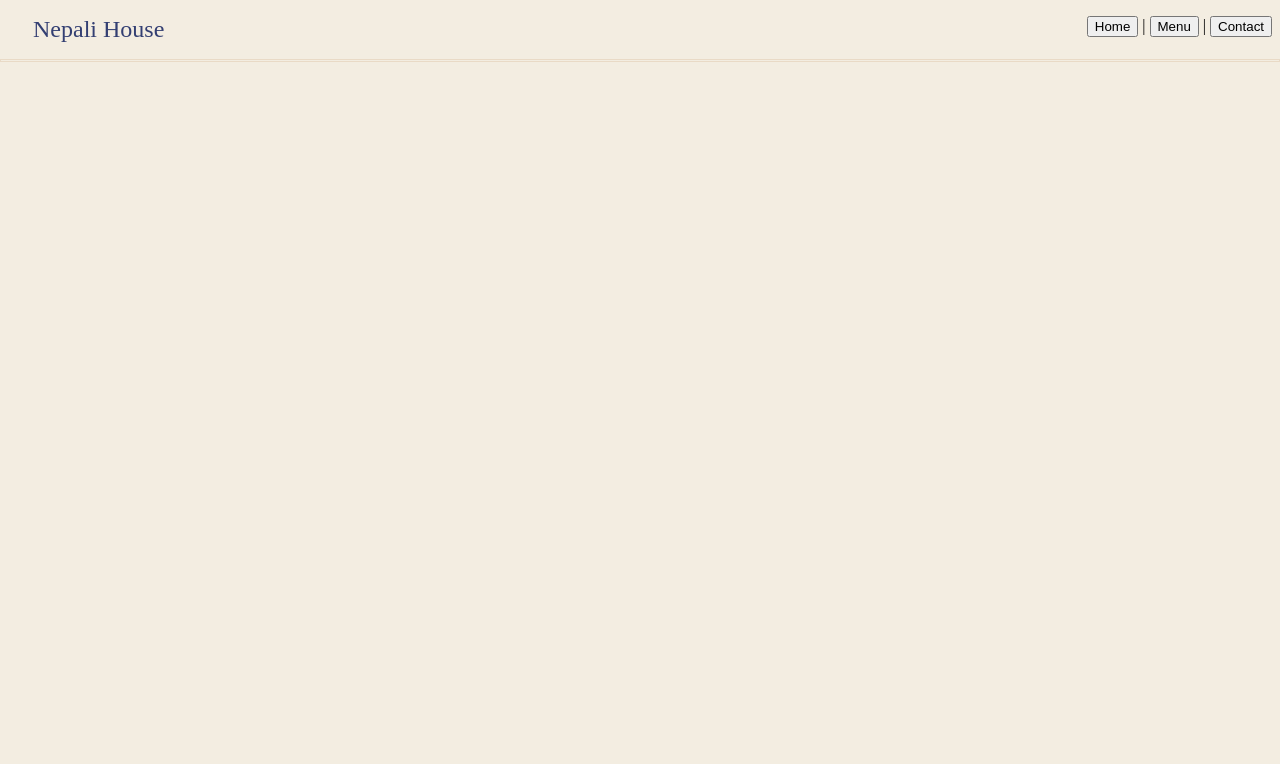
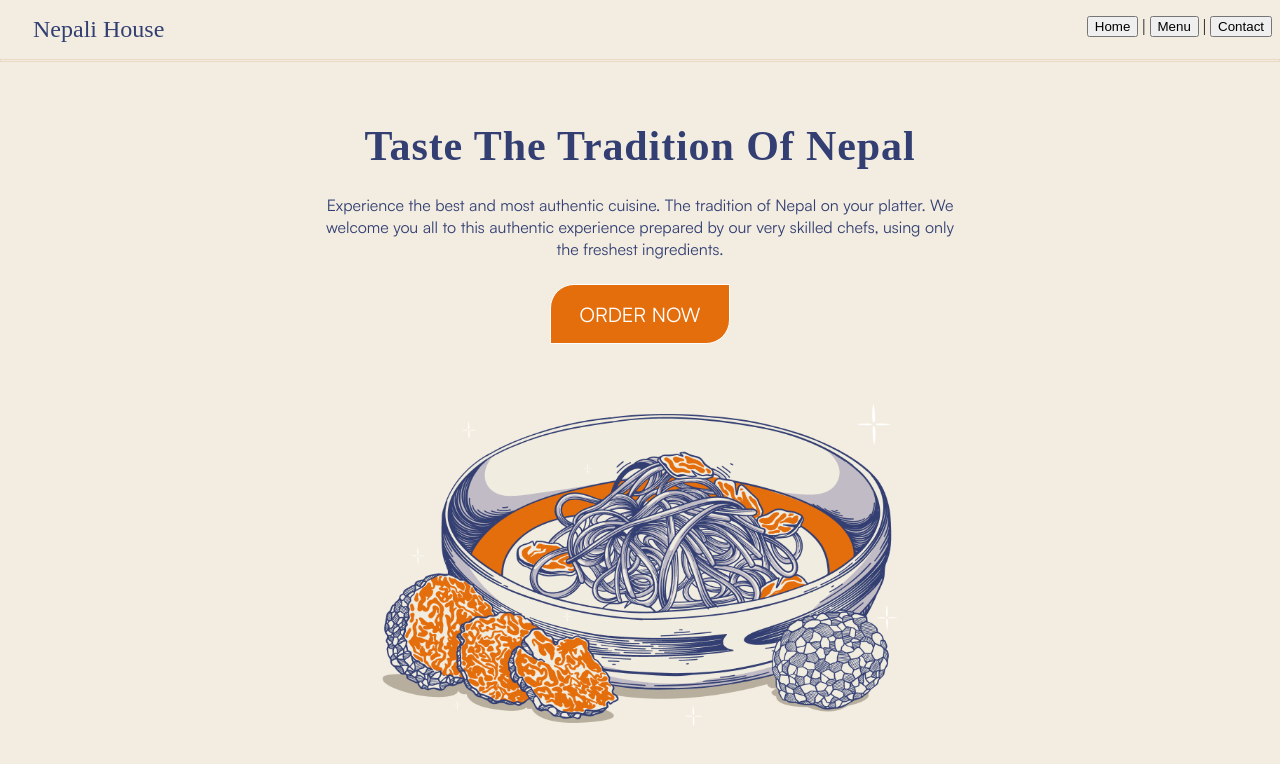
Before and after one commit to GGi347/Restaurant, a website built with webpack: page dist/index.html in a window 1280 px wide. Built offline with nearby package versions, Linux system fonts and the light colour scheme.

Commit message:
call generateHome from index.js

```diff
--- a/src/index.js
+++ b/src/index.js
@@ -25,3 +25,5 @@ contactBtn.addEventListener('click', () => {
     clearContent();
     generateContact();
 });
+
+generateHome();
```
Also changed, not shown: dist/index.html, dist/main.js, dist/styles.css.
